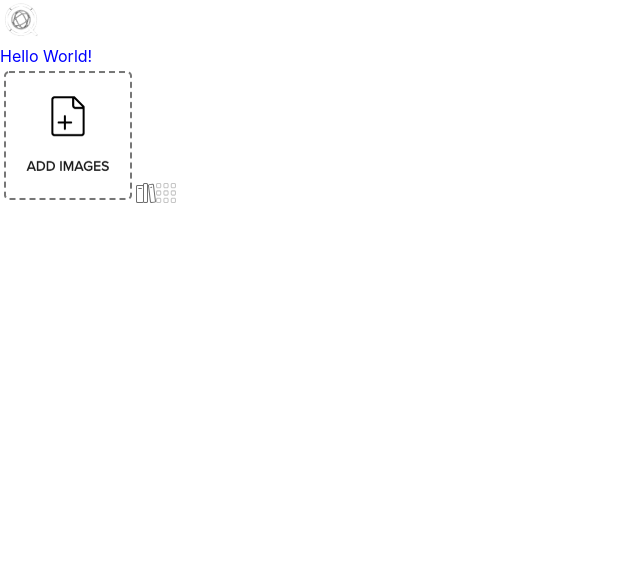
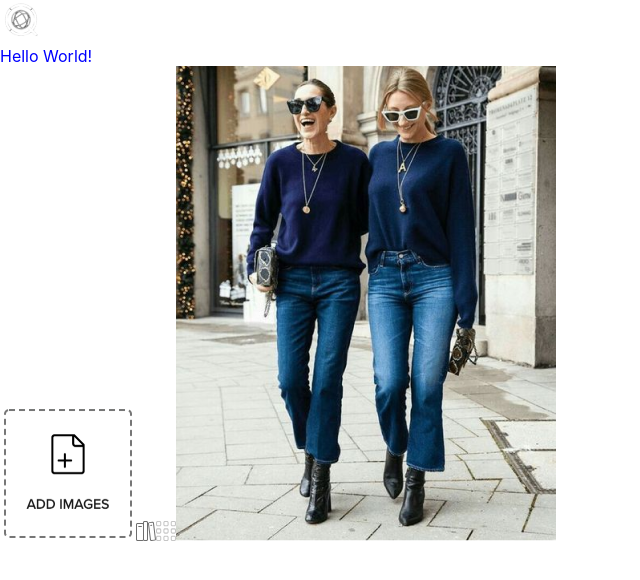
Before and after one commit to toreylittlefield/quadrant-basic-test-challenge, a React (Create React App) app in the folder client/: page / in a window 1280 px wide. Shown: the top 580 px of the page, without its empty margins (0-640 px from the left). Built offline with nearby package versions, Linux system fonts and the light colour scheme.

Commit message:
added Image in assets for main image & import test

```diff
--- a/client/src/App.js
+++ b/client/src/App.js
@@ -6,6 +6,8 @@ import {
   LibraryIconSVG,
   GridButtonIconSVG,
 } from "./assets/icons/index";
+
+import CroppedBootCutJeans from "./assets/images/Cropped Boot Cut Jeans 1 1.png";
 
 function App() {
   return (
@@ -17,6 +19,7 @@ function App() {
       <FileUploadSVG />
       <LibraryIconSVG />
       <GridButtonIconSVG />
+      <img alt="Cropped Boot Cut Jeans" src={CroppedBootCutJeans} />
     </div>
   );
 }
```
Also changed, not shown: client/src/assets/images/Cropped Boot Cut Jeans 1 1.png (added).
